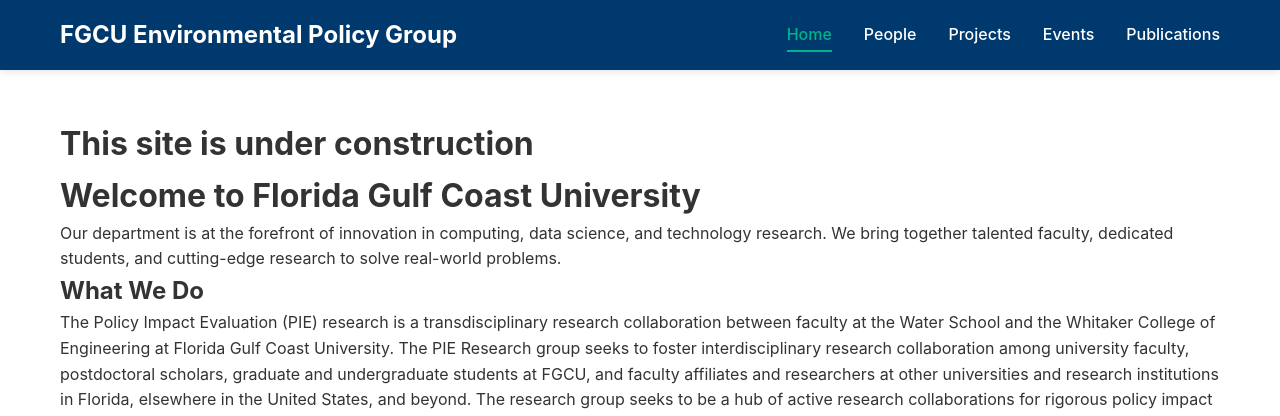
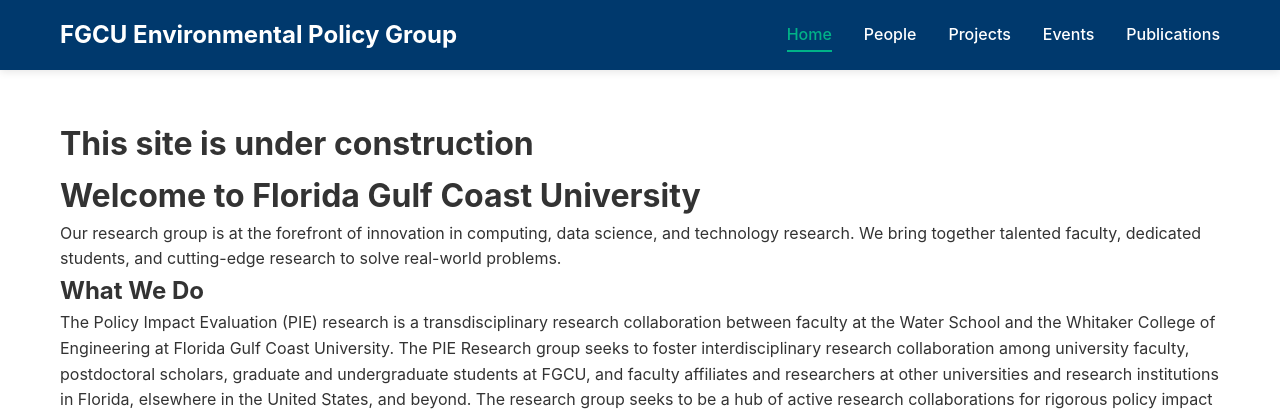
Before and after one commit to vinodkahuja/FGCUEnvPolicyGrp, a Jekyll site: the page built from index.md, in a window 1280 px wide. Shown: the top 416 px of the page. Built offline with Jekyll 4.4.1, drawn with Linux system fonts in a browser that asks for light colours.

Commit message:
Revise content and formatting in index.md

```diff
--- a/index.md
+++ b/index.md
@@ -6,7 +6,7 @@
 # This site is under construction
 # Welcome to Florida Gulf Coast University
 
-Our department is at the forefront of innovation in computing, data science, and technology research. We bring together talented faculty, dedicated students, and cutting-edge research to solve real-world problems.
+Our research group is at the forefront of innovation in computing, data science, and technology research. We bring together talented faculty, dedicated students, and cutting-edge research to solve real-world problems.
 
 ## What We Do
 
```
